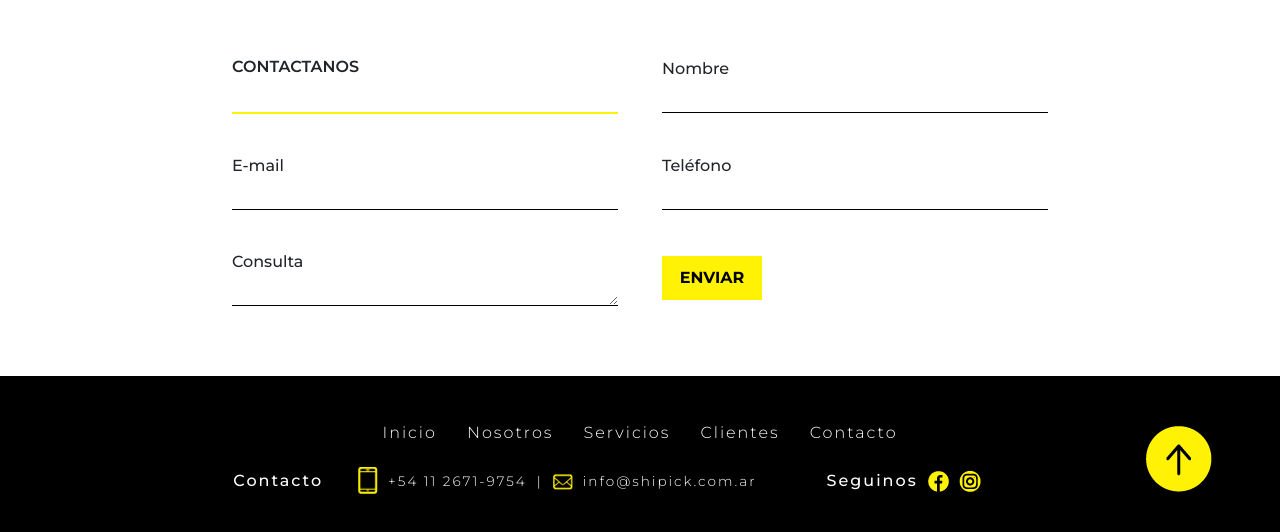
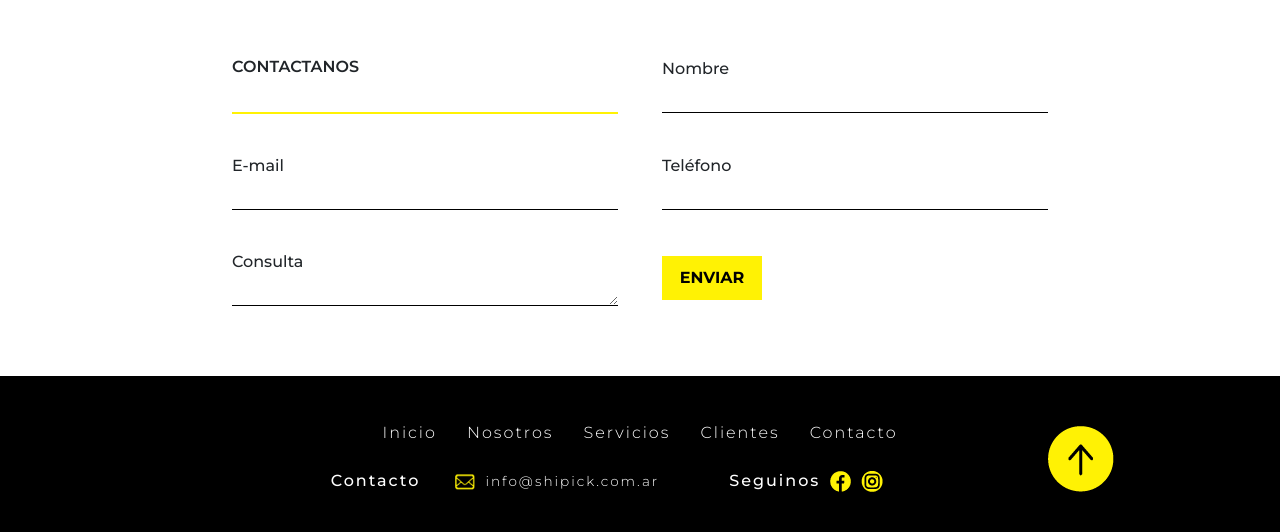
Before and after one commit to FranCamposAmoedo/shipick, a React (Create React App) app: page / in a window 1280 px wide. Shown: the part 5813-6345 px from the top of the page. Built offline with nearby package versions, Linux system fonts and the light colour scheme.

Commit message:
Sacando nro de telefono

```diff
--- a/package.json
+++ b/package.json
@@ -1,5 +1,6 @@
 {
   "name": "shipick",
+  "homepage":"https://www.shipick.com.ar/",
   "version": "0.1.0",
   "private": true,
   "dependencies": {
@@ -14,7 +15,6 @@
     "sweetalert": "^2.1.2",
     "web-vitals": "^2.1.4"
   },
-  "homepage": "https://www.shipick.com.ar",
   "scripts": {
     "start": "react-scripts start",
     "build": "react-scripts build",
--- a/public/index.html
+++ b/public/index.html
@@ -20,7 +20,7 @@
     <!-- Open Graph -->
     <meta property="og:title" content="Logística Fulfillment" />
     <meta property="og:site_name" content="Shipick" />
-    <meta property="og:url" content="https://shipick.vercel.app/" />
+    <meta property="og:url" content="https://wwww.shipick.com.ar" />
     <meta
       property="og:description"
       content="Startup joven e innnovadora dispuesta a solucionar de manera ágil y eficiente la logística del ecommerce."
@@ -41,6 +41,11 @@
       integrity="sha384-0evHe/X+R7YkIZDRvuzKMRqM+OrBnVFBL6DOitfPri4tjfHxaWutUpFmBp4vmVor"
       crossorigin="anonymous"
     />
+     <!--
+      manifest.json provides metadata used when your web app is installed on a
+      user's mobile device or desktop. See https://developers.google.com/web/fundamentals/web-app-manifest/
+    -->
+    <link rel="manifest" href="%PUBLIC_URL%/manifest.json" />
     <!--
       Notice the use of %PUBLIC_URL% in the tags above.
       It will be replaced with the URL of the `public` folder during the build.
--- a/src/components/Footer/Footer.js
+++ b/src/components/Footer/Footer.js
@@ -23,22 +23,22 @@ const Footer = () => {
       <div className="contacts-footer">
         <div className="tel-email">
           <h6 className="tel-email-item">Contacto</h6>
-          <a href="tel:+541126719754" target="_blank" rel="noreferrer">
+      {/*     <a href="tel:+541126719754" target="_blank" rel="noreferrer">
             <img
               className="tel-email-item tei"
               src="./images/icons/icono_cel.png"
               alt="Icono Celular"
             />
-          </a>
-          <a
+          </a> */}
+       {/*    <a
             className="tel-email-item tei contact-text"
             href="tel:+541126719754"
             target="_blank"
             rel="noreferrer"
           >
             +54 11 2671-9754
-          </a>
-          <span className="tel-email-item">|</span>
+          </a> */}
+         {/*  <span className="tel-email-item">|</span> */}
           <a href="mailto:info@shipick.com.ar" target="_blank" rel="noreferrer">
             <img
               className="tel-email-item tei"
```
Also changed, not shown: public/manifest.json (added).
